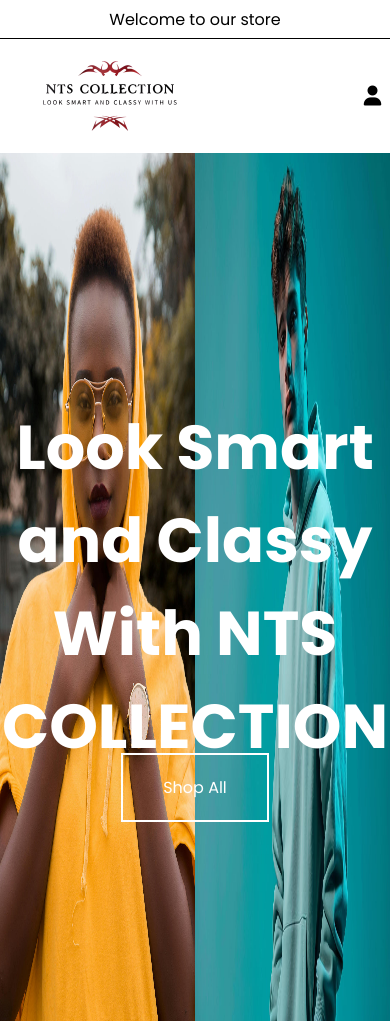
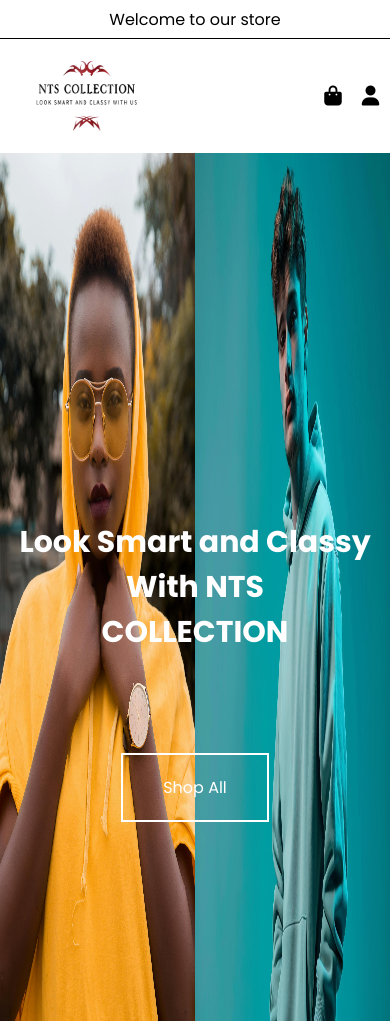
Before and after one commit to gulam-muhaydin/e-comerace-stote, a plain HTML site: page index.html in a window 390 px wide. Shown: the top 1021 px of the page. Drawn offline with Linux system fonts and the light colour scheme; a web font is replaced by a local one.

Commit message:
Updated the website content

```diff
--- a/style.css
+++ b/style.css
@@ -240,12 +240,15 @@
 		font-size: 20px
 	}
 	.right-side-icon-container {
-		gap: 10px
+		gap: 20px
 	}
 	.navbar {
 		padding: 0;
 	}
-	.a-tag1 {
-		display: none;
+	.logo {
+		width: 150px;
+	}
+	.image-top-text {
+		font-size: 30px;
 	}
 }
```
